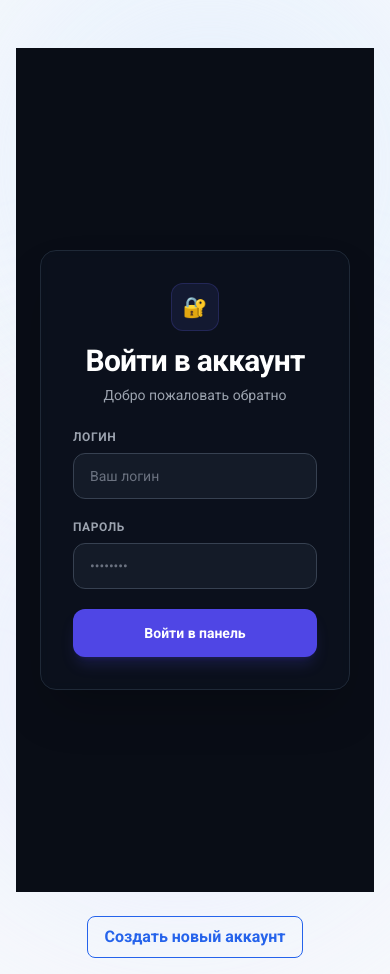
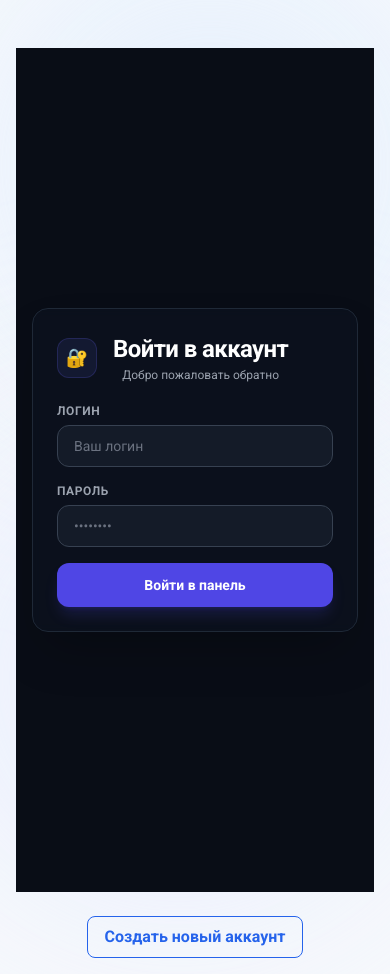
Before and after one commit to igorkay/realwork, a React (Create React App) app in the folder frontend/: page / in a window 390 px wide. Built offline with nearby package versions, Linux system fonts and the light colour scheme.

Commit message:
feat: updated login page

```diff
--- a/frontend/src/LoginForm.js
+++ b/frontend/src/LoginForm.js
@@ -7,10 +7,20 @@ function LoginForm({ setUser, onSwitchToRegister }) {
   const [error, setError] = useState('');
   const [loading, setLoading] = useState(false);
 
+  // Жестко перебиваем стили страницы на самом верхнем уровне через JS
   useEffect(() => {
-    document.body.style.backgroundColor = '#090d16';
+    const html = document.documentElement;
+    const body = document.body;
+
+    // Задаем темный фон и убираем любые белые полосы
+    html.style.backgroundColor = '#090d16';
+    body.style.backgroundColor = '#090d16';
+    html.style.height = '100%';
+    body.style.height = '100%';
+
     return () => {
-      document.body.style.backgroundColor = '';
+      html.style.backgroundColor = '';
+      body.style.backgroundColor = '';
     };
   }, []);
 
@@ -33,10 +43,10 @@ function LoginForm({ setUser, onSwitchToRegister }) {
   };
 
   return (
-    <div className="flex min-h-screen w-full bg-[#090d16] text-white overflow-x-hidden">
+    <div className="flex h-screen w-full bg-[#090d16] text-white overflow-hidden">
       {/* ЛЕВАЯ ЧАСТЬ: МАРКЕТИНГОВЫЙ БЛОК */}
       <div
-        className="hidden md:flex md:w-1/2 relative flex-col justify-between p-12 lg:p-16 bg-cover bg-center min-h-screen"
+        className="hidden md:flex md:w-1/2 relative flex-col justify-between p-12 lg:p-16 bg-cover bg-center h-full"
         style={{
           backgroundImage: `linear-gradient(to bottom, rgba(15, 23, 42, 0.95), rgba(30, 27, 75, 0.95)), url('http://googleusercontent.com/image_collection/image_retrieval/498531985610772507_0')`
         }}
@@ -52,45 +62,45 @@ function LoginForm({ setUser, onSwitchToRegister }) {
           </span>
         </div>
 
-        <div className="my-auto max-w-lg z-10 py-8">
-          <h1 className="text-4xl lg:text-5xl font-extrabold tracking-tight leading-tight mb-6">
+        <div className="my-auto max-w-lg z-10 py-4">
+          <h1 className="text-3xl lg:text-4xl font-extrabold tracking-tight leading-tight mb-4">
             Делегируйте задачи <br />
             <span className="bg-clip-text text-transparent bg-gradient-to-r from-indigo-400 via-purple-400 to-pink-400">
               без риска и переплат
             </span>
           </h1>
-          <p className="text-gray-300 text-lg mb-8 leading-relaxed">
+          <p className="text-gray-300 text-base mb-6 leading-relaxed">
             Инновационная экосистема с честным распределением дохода. Мы убрали лишних посредников, чтобы вы работали напрямую и безопасно.
           </p>
 
-          <div className="space-y-6">
-            <div className="flex items-start space-x-4">
-              <div className="flex items-center justify-center w-12 h-12 rounded-lg bg-indigo-500/10 border border-indigo-500/20 text-indigo-400 shrink-0">
-                <i className="fa-solid fa-shield-halved text-xl"></i>
+          <div className="space-y-4">
+            <div className="flex items-start space-x-3">
+              <div className="flex items-center justify-center w-10 h-10 rounded-lg bg-indigo-500/10 border border-indigo-500/20 text-indigo-400 shrink-0">
+                <i className="fa-solid fa-shield-halved text-lg"></i>
               </div>
               <div>
-                <h3 className="font-bold text-lg text-white">Безопасные сделки & Крипта</h3>
-                <p className="text-gray-400 text-sm">Встроенный Escrow-гарант защищает ваши средства. Полная поддержка расчетов в USDT и DASH для мгновенных транзакций без географических ограничений.</p>
+                <h3 className="font-bold text-base text-white">Безопасные сделки & Крипта</h3>
+                <p className="text-gray-400 text-xs">Встроенный Escrow-гарант защищает ваши средства. Полная поддержка расчетов в USDT и DASH для мгновенных транзакций без географических ограничений.</p>
               </div>
             </div>
 
-            <div className="flex items-start space-x-4">
-              <div className="flex items-center justify-center w-12 h-12 rounded-lg bg-purple-500/10 border border-purple-500/20 text-purple-400 shrink-0">
-                <i className="fa-solid fa-percent text-xl"></i>
+            <div className="flex items-start space-x-3">
+              <div className="flex items-center justify-center w-10 h-10 rounded-lg bg-purple-500/10 border border-purple-500/20 text-purple-400 shrink-0">
+                <i className="fa-solid fa-percent text-lg"></i>
               </div>
               <div>
-                <h3 className="font-bold text-lg text-white">Максимум заработка, минимум комиссий</h3>
-                <p className="text-gray-400 text-sm">Самые низкие комиссии на рынке. Больше никаких скрытых удержаний и грабительских процентов — фиксированные и прозрачные условия на ввод и вывод.</p>
+                <h3 className="font-bold text-base text-white">Максимум заработка, минимум комиссий</h3>
+                <p className="text-gray-400 text-xs">Самые низкие комиссии на рынке. Больше никаких скрытых удержаний и грабительских процентов — фиксированные и прозрачные условия на ввод и вывод.</p>
               </div>
             </div>
 
-            <div className="flex items-start space-x-4">
-              <div className="flex items-center justify-center w-12 h-12 rounded-lg bg-pink-500/10 border border-pink-500/20 text-pink-400 shrink-0">
-                <i className="fa-solid fa-fire text-xl"></i>
+            <div className="flex items-start space-x-3">
+              <div className="flex items-center justify-center w-10 h-10 rounded-lg bg-pink-500/10 border border-pink-500/20 text-pink-400 shrink-0">
+                <i className="fa-solid fa-fire text-lg"></i>
               </div>
               <div>
-                <h3 className="font-bold text-lg text-white">Спасение для ваших дедлайнов</h3>
-                <p className="text-gray-400 text-sm">Идеально подходит для фрилансеров и наемных сотрудников, которые перегружены работой. Найдите надежного субподрядчика за пару кликов и сдайте проект точно в срок.</p>
+                <h3 className="font-bold text-base text-white">Спасение для ваших дедлайнов</h3>
+                <p className="text-gray-400 text-xs">Идеально подходит для фрилансеров и наемных сотрудников, которые перегружены работой. Найдите надежного субподрядчика за пару кликов и сдайте проект точно в срок.</p>
               </div>
             </div>
           </div>
@@ -102,62 +112,64 @@ function LoginForm({ setUser, onSwitchToRegister }) {
       </div>
 
       {/* ПРАВАЯ ЧАСТЬ: ФОРМА ВХОДА */}
-      <div className="w-full md:w-1/2 flex items-center justify-center p-6 lg:p-12 bg-[#090d16] min-h-screen">
-        <div className="w-full max-w-md space-y-6 bg-[#111827]/40 p-8 rounded-2xl border border-gray-800 backdrop-blur-sm shadow-2xl">
+      <div className="w-full md:w-1/2 flex items-center justify-center p-4 bg-[#090d16] h-full overflow-y-auto">
+        <div className="w-full max-w-md bg-[#111827]/40 p-6 rounded-2xl border border-gray-800 backdrop-blur-sm shadow-2xl space-y-5">
 
-          <div className="text-center md:text-left">
-            <div className="inline-flex items-center justify-center w-12 h-12 bg-indigo-500/10 text-indigo-400 rounded-xl text-xl mb-3 border border-indigo-500/20">
+          <div className="text-center md:text-left flex items-center space-x-4 md:space-x-0 md:block">
+            <div className="inline-flex items-center justify-center w-10 h-10 bg-indigo-500/10 text-indigo-400 rounded-xl text-lg md:mb-2 border border-indigo-500/20 shrink-0">
               🔐
             </div>
-            <h2 className="text-3xl font-bold tracking-tight">Войти в аккаунт</h2>
-            <p className="text-gray-400 mt-1.5 text-sm">Добро пожаловать обратно</p>
+            <div>
+              <h2 className="text-2xl md:text-3xl font-bold tracking-tight">Войти в аккаунт</h2>
+              <p className="text-gray-400 text-xs md:text-sm mt-0.5">Добро пожаловать обратно</p>
+            </div>
           </div>
 
-          <form onSubmit={handleSubmit} className="space-y-5">
+          <form onSubmit={handleSubmit} className="space-y-4">
             {error && (
-              <div className="p-4 bg-rose-500/10 border border-rose-500/20 text-rose-400 rounded-xl text-sm font-medium">
+              <div className="p-3 bg-rose-500/10 border border-rose-500/20 text-rose-400 rounded-xl text-xs font-medium">
                 {error}
               </div>
             )}
 
             <div>
-              <label className="block text-xs uppercase tracking-wider font-bold text-gray-400 mb-2">Логин</label>
+              <label className="block text-xs uppercase tracking-wider font-bold text-gray-400 mb-1.5">Логин</label>
               <input
                 type="text"
                 required
                 placeholder="Ваш логин"
                 value={username}
                 onChange={e => setUsername(e.target.value)}
-                className="w-full bg-[#1f2937]/50 border border-gray-700 focus:border-indigo-500 focus:ring-1 focus:ring-indigo-500 rounded-xl py-3 px-4 text-white placeholder-gray-500 outline-none transition duration-200 text-sm"
+                className="w-full bg-[#1f2937]/50 border border-gray-700 focus:border-indigo-500 focus:ring-1 focus:ring-indigo-500 rounded-xl py-2.5 px-4 text-white placeholder-gray-500 outline-none transition duration-200 text-sm"
               />
             </div>
 
             <div>
-              <label className="block text-xs uppercase tracking-wider font-bold text-gray-400 mb-2">Пароль</label>
+              <label className="block text-xs uppercase tracking-wider font-bold text-gray-400 mb-1.5">Пароль</label>
               <input
                 type="password"
                 required
                 placeholder="••••••••"
                 value={password}
                 onChange={e => setPassword(e.target.value)}
-                className="w-full bg-[#1f2937]/50 border border-gray-700 focus:border-indigo-500 focus:ring-1 focus:ring-indigo-500 rounded-xl py-3 px-4 text-white placeholder-gray-500 outline-none transition duration-200 text-sm"
+                className="w-full bg-[#1f2937]/50 border border-gray-700 focus:border-indigo-500 focus:ring-1 focus:ring-indigo-500 rounded-xl py-2.5 px-4 text-white placeholder-gray-500 outline-none transition duration-200 text-sm"
               />
             </div>
 
             <button
               type="submit"
               disabled={loading}
-              className="w-full py-3.5 px-4 rounded-xl bg-indigo-600 hover:bg-indigo-500 disabled:bg-indigo-600/50 disabled:cursor-not-allowed text-white font-bold transition duration-200 shadow-lg shadow-indigo-600/20 text-sm"
+              className="w-full py-3 px-4 rounded-xl bg-indigo-600 hover:bg-indigo-500 disabled:bg-indigo-600/50 disabled:cursor-not-allowed text-white font-bold transition duration-200 shadow-lg shadow-indigo-600/20 text-sm mt-2"
             >
               {loading ? 'Авторизация...' : 'Войти в панель'}
             </button>
 
             {onSwitchToRegister && (
-              <div className="text-center pt-3 border-t border-gray-800/60 mt-4">
+              <div className="text-center pt-2.5 border-t border-gray-800/60 mt-3">
                 <button
                   type="button"
                   onClick={onSwitchToRegister}
-                  className="w-full py-2.5 px-4 rounded-xl border border-gray-700 hover:border-indigo-500 text-indigo-400 hover:text-indigo-300 text-sm font-medium transition duration-200"
+                  className="w-full py-2 px-4 rounded-xl border border-gray-700 hover:border-indigo-500 text-indigo-400 hover:text-indigo-300 text-sm font-medium transition duration-200"
                 >
                   Создать новый аккаунт
                 </button>
```
